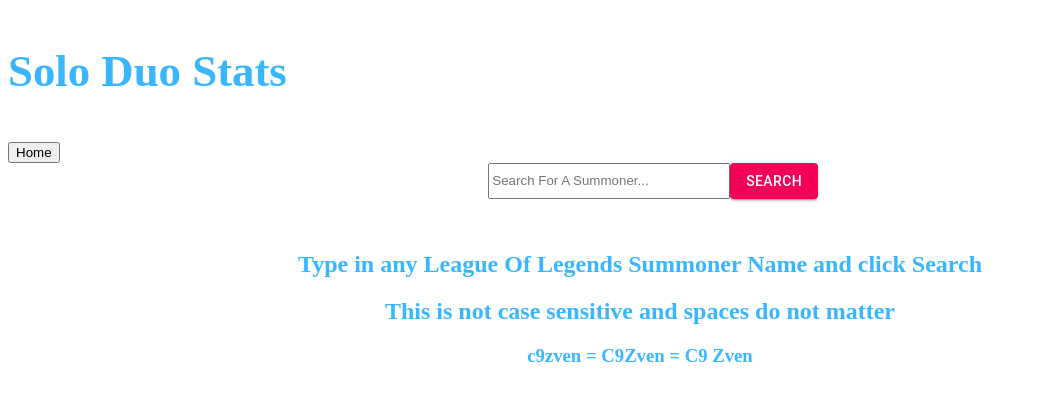
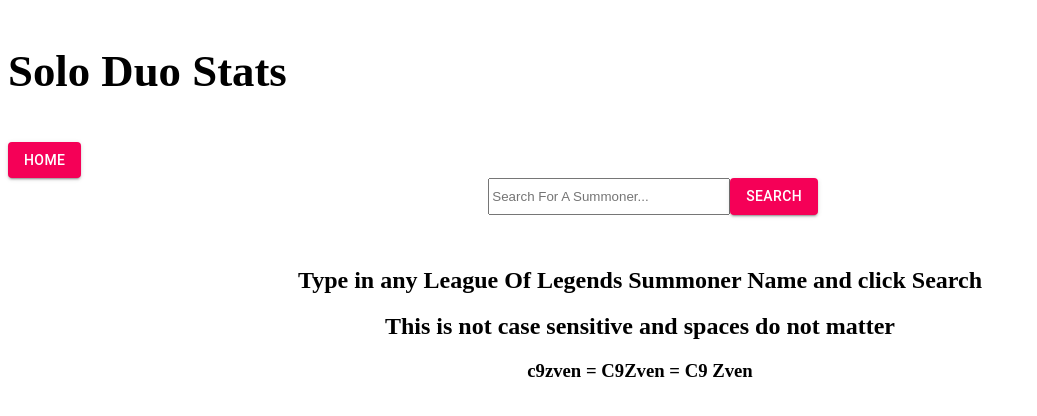
Before and after one commit to alexbenko/theLolStats, a React app: page / in a window 1280 px wide. Both pictures are taken after a click on the button "SUMMONER'S RIFT: SOLO DUO". Shown: the top 416 px of the page, without its empty margins (0-1037 px from the left). Built offline with nearby package versions, Linux system fonts and the light colour scheme; the HTML template or start-up script is replaced by a standard one.

Commit message:
Improved styling and code spacing

```diff
--- a/client/src/components/sr/Sr.jsx
+++ b/client/src/components/sr/Sr.jsx
@@ -2,9 +2,10 @@
 import axios from 'axios';
 import Profile from './Profile.jsx'
 import Search from './Search.jsx'
-import MostPlayedChamps from './mostPlayedChamps.jsx';
+import MostPlayedChamps from './MostPlayedChamps.jsx';
 import Welcome from '../Welcome.jsx';
-import Button from 'react-bootstrap/Button';
+import Button from '@material-ui/core/Button';
+
 
 //https://stackoverflow.com/questions/45992682/calling-functions-after-state-change-occurs-in-reactjs
 //right now only works with NA accounts
@@ -55,7 +56,7 @@
 
     let style= {};
     style.profile = {
-      color:"rgb(56, 182, 255)",
+      color:"#05386b",
       fontSize:"2vw",
     }
 
@@ -67,13 +68,13 @@
       return (
 
         <div className="sr">
-             <h3 style={{color:"rgb(56, 182, 255)",fontSize:"3.5vw"}}>Solo Duo Stats</h3>
-             <Button variant="secondary" onClick={this.goHome}>Home</Button>
+             <h3 style={{fontSize:"3.5vw"}}>Solo Duo Stats</h3>
+             <Button color="secondary" variant="contained" onClick={this.goHome}>Home</Button>
           <nav className="nav">
             <Search handleSearchChange={this.searchForSummoner} />
           </nav>
 
-          <div style={{color:"rgb(56, 182, 255)",textAlign:"center"}}>
+          <div style={{textAlign:"center"}}>
             <h2>Type in any League Of Legends Summoner Name and click Search</h2>
             <h2>This is not case sensitive and spaces do not matter</h2>
             <h3>c9zven = C9Zven = C9 Zven</h3>
@@ -85,13 +86,16 @@
       console.log('Loaded!!!!!!!!!!!!')
       return (
         <div className="sr">
-             <h3 style={{color:"rgb(56, 182, 255)",fontSize:"3.5vw"}}>Solo Duo Stats</h3>
-             <Button variant="secondary" onClick={this.goHome}>Home</Button>
-          <nav className="nav" style={{textAlign:"center"}}>
+             <h2>Solo Duo Stats</h2>
+             <Button color="secondary" variant="contained" onClick={this.goHome}>Home</Button>
+          <nav className="nav" >
             <Search handleSearchChange={this.searchForSummoner} />
           </nav>
 
-          <Profile profile={this.state.profileData}  />
+          <div className="profile-holder" style={{paddingLeft:"15%"}}>
+            <Profile profile={this.state.profileData}  />
+          </div>
+
           <MostPlayedChamps champs={this.state.profileData.champData}/>
         </div>
       );
```
